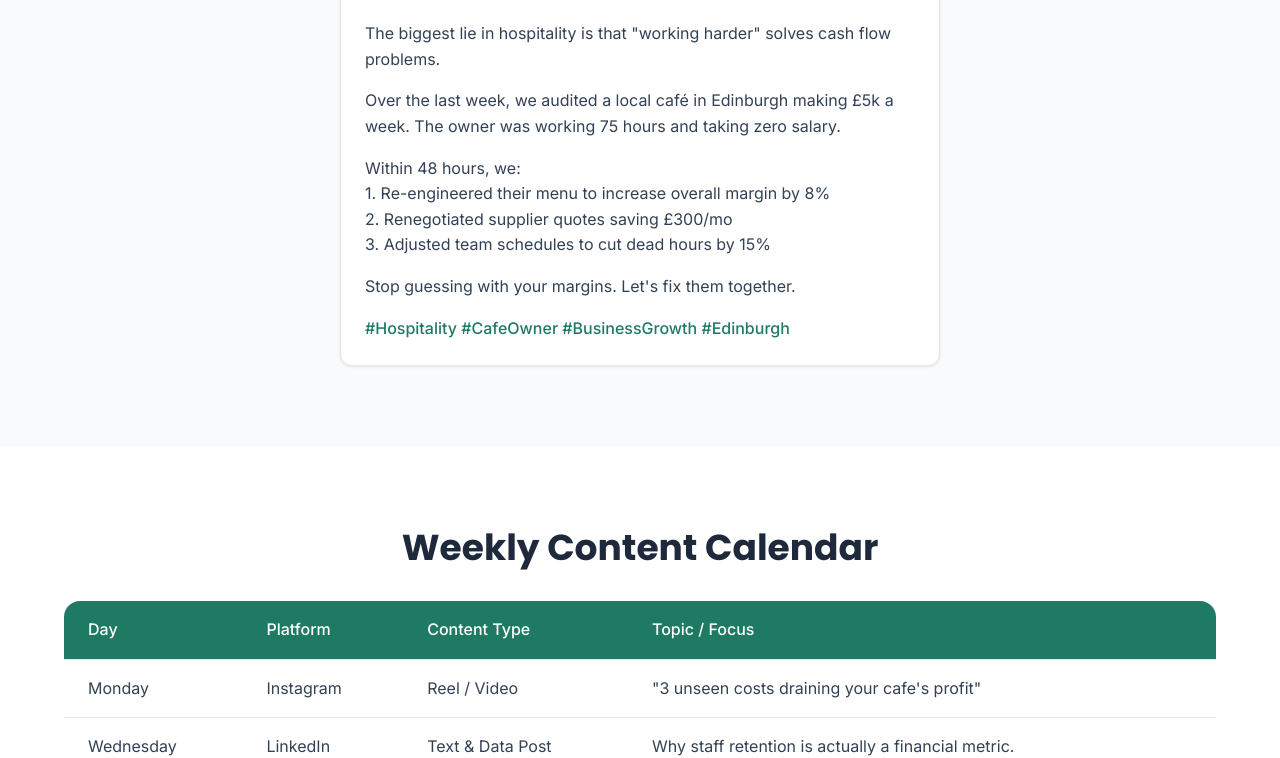
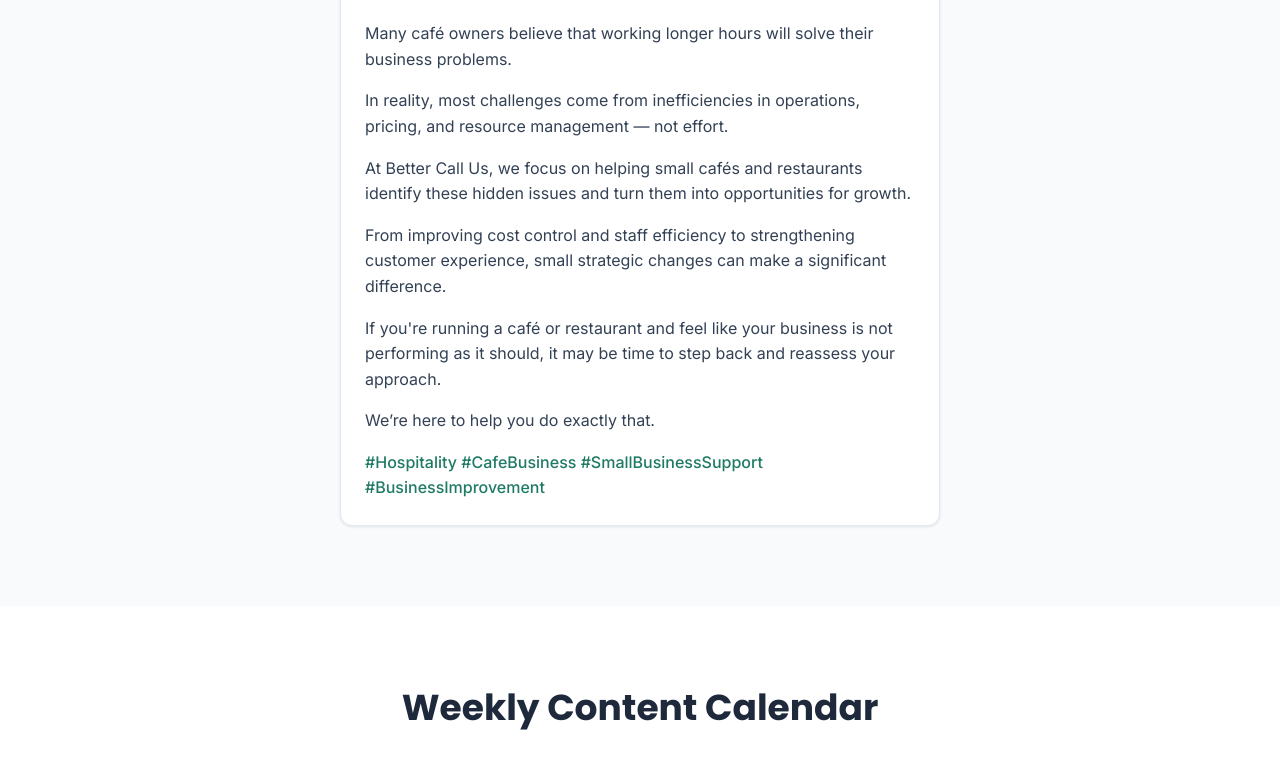
Before and after one commit to unknownn-me/bettercallus, a plain HTML site: page content.html in a window 1280 px wide. Shown: the part 1215-1973 px from the top of the page. Drawn offline with Linux system fonts and the light colour scheme.

Commit message:
Update content.html

```diff
--- a/content.html
+++ b/content.html
@@ -85,7 +85,7 @@
         <img class="modal-content" id="modalImg" alt="Expanded Instagram Post">
     </div>
 
-    <!-- LinkedIn Section -->
+   <!-- LinkedIn Section -->
     <section class="section section-bg-light">
         <div class="container">
             <h2 class="text-center fade-in mb-8">LinkedIn Professional Post</h2>
@@ -98,14 +98,13 @@
                     </div>
                 </div>
                 <div class="linkedin-body">
-                    <p>The biggest lie in hospitality is that "working harder" solves cash flow problems.</p>
-                    <p>Over the last week, we audited a local café in Edinburgh making £5k a week. The owner was working 75 hours and taking zero salary.</p>
-                    <p>Within 48 hours, we:<br>
-                    1. Re-engineered their menu to increase overall margin by 8%<br>
-                    2. Renegotiated supplier quotes saving £300/mo<br>
-                    3. Adjusted team schedules to cut dead hours by 15%</p>
-                    <p>Stop guessing with your margins. Let's fix them together.</p>
-                    <p>#Hospitality #CafeOwner #BusinessGrowth #Edinburgh</p>
+                    <p>Many café owners believe that working longer hours will solve their business problems.</p>
+                    <p>In reality, most challenges come from inefficiencies in operations, pricing, and resource management — not effort.</p>
+                    <p>At Better Call Us, we focus on helping small cafés and restaurants identify these hidden issues and turn them into opportunities for growth.</p>
+                    <p>From improving cost control and staff efficiency to strengthening customer experience, small strategic changes can make a significant difference.</p>
+                    <p>If you're running a café or restaurant and feel like your business is not performing as it should, it may be time to step back and reassess your approach.</p>
+                    <p>We’re here to help you do exactly that.</p>
+                    <p>#Hospitality #CafeBusiness #SmallBusinessSupport #BusinessImprovement</p>
                 </div>
             </div>
         </div>
```
